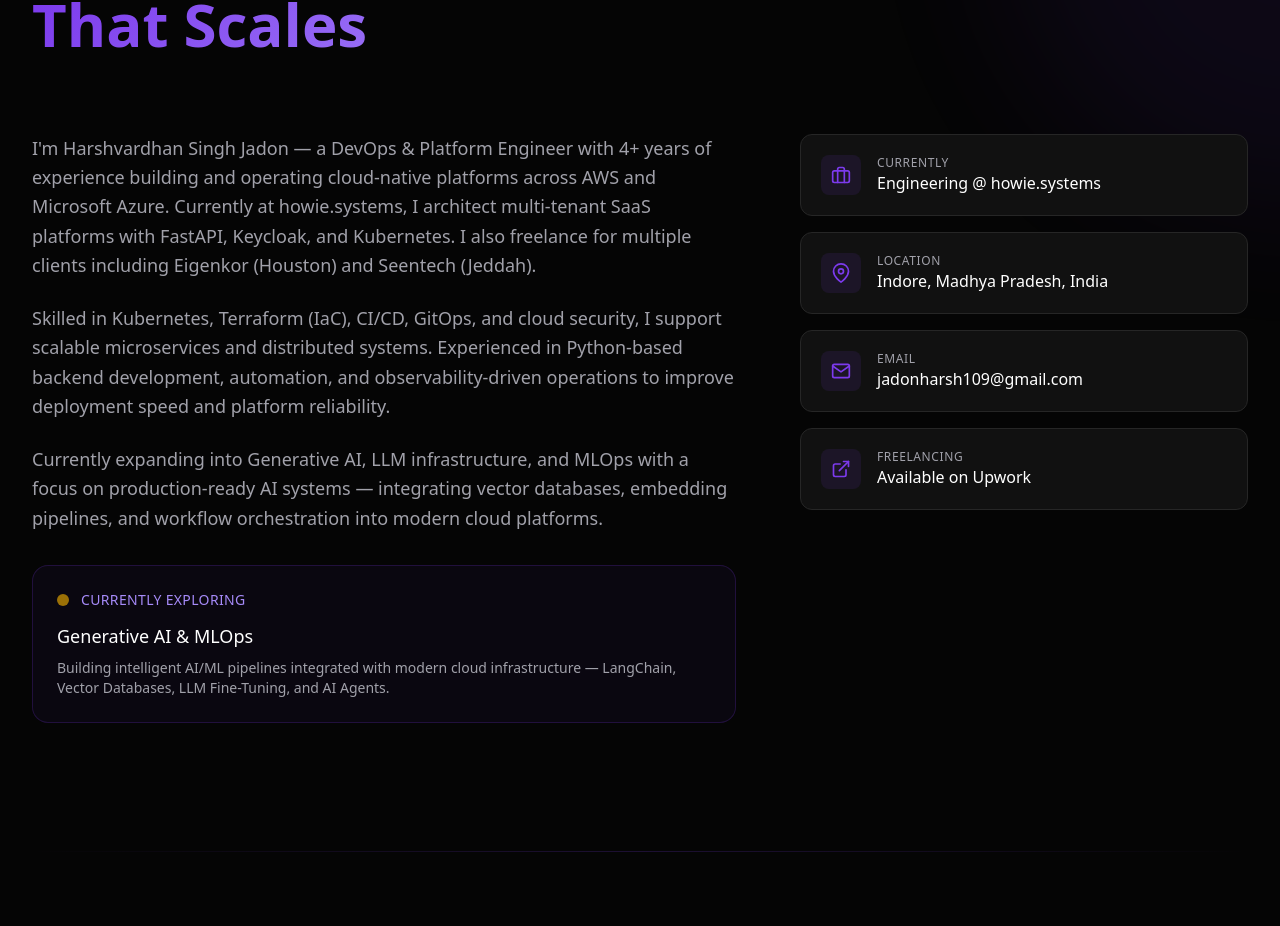
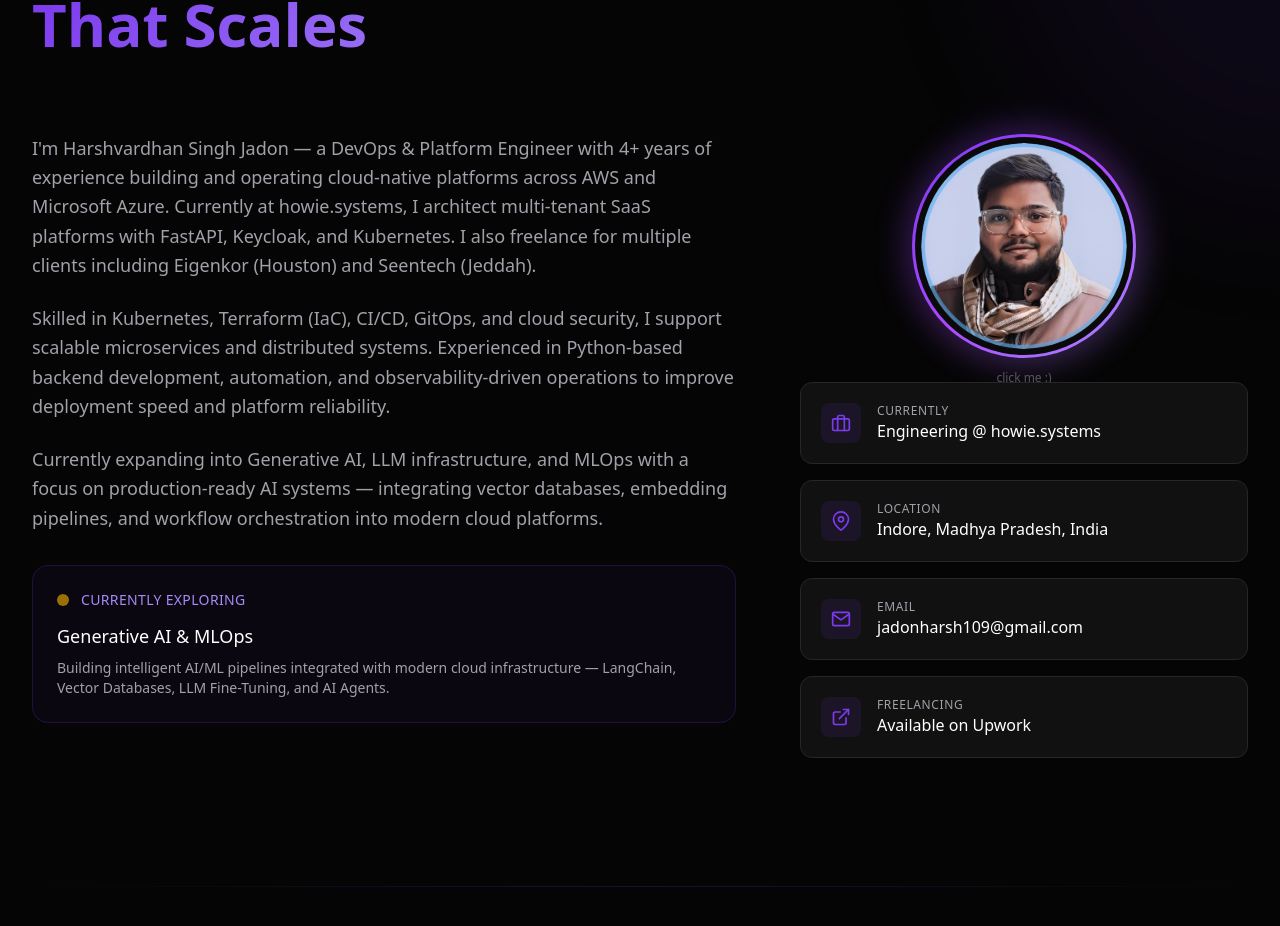
Before and after one commit to jadonharsh109/portfolio, a Next.js app: page / in a window 1280 px wide. Shown: the part 1194-2120 px from the top of the page. Built offline with nearby package versions, Linux system fonts and the light colour scheme.

Commit message:
feat: enhance About component with interactive profile photo and click effects

```diff
--- a/src/components/About.tsx
+++ b/src/components/About.tsx
@@ -1,11 +1,32 @@
 "use client";
 
-import { motion } from "framer-motion";
+import { useState } from "react";
+import { motion, AnimatePresence } from "framer-motion";
 import { aboutParagraphs, siteConfig } from "@/lib/data";
 import { AnimatedHeading, RevealOnScroll } from "./AnimatedText";
 import { FiMapPin, FiBriefcase, FiMail, FiExternalLink } from "react-icons/fi";
+import Image from "next/image";
 
 export default function About() {
+  const [clicked, setClicked] = useState(false);
+  const [clickCount, setClickCount] = useState(0);
+
+  const messages = [
+    "Hey there! 👋",
+    "Yes, that's me! 😄",
+    "Stop poking me! 😂",
+    "Okay fine, hire me? 🚀",
+    "I do Terraform btw 🏗️",
+    "kubectl get pods 🤓",
+    "Still here? Let's connect! 💬",
+  ];
+
+  const handlePhotoClick = () => {
+    setClicked(true);
+    setClickCount((prev) => prev + 1);
+    setTimeout(() => setClicked(false), 4000);
+  };
+
   return (
     <section id="about" className="relative py-32 overflow-hidden">
       {/* Background accent */}
@@ -63,8 +84,95 @@
             </RevealOnScroll>
           </div>
 
-          {/* Right column: info cards */}
+          {/* Right column: photo + info cards */}
           <div className="lg:col-span-2 space-y-4">
+            {/* Profile Photo */}
+            <RevealOnScroll direction="right">
+              <div className="flex justify-center mb-6">
+                <div className="relative">
+                  {/* Speech bubble popup */}
+                  <AnimatePresence>
+                    {clicked && (
+                      <motion.div
+                        initial={{ opacity: 0, y: 10, scale: 0.8 }}
+                        animate={{ opacity: 1, y: -20, scale: 1 }}
+                        exit={{ opacity: 0, y: -40, scale: 0.5 }}
+                        transition={{ type: "spring", stiffness: 400, damping: 20 }}
+                        className="absolute -top-16 left-1/2 -translate-x-1/2 z-20 whitespace-nowrap"
+                      >
+                        <div className="px-4 py-2 rounded-xl bg-accent text-white text-sm font-medium shadow-lg shadow-accent/30">
+                          {messages[(clickCount - 1) % messages.length]}
+                          <div className="absolute -bottom-1.5 left-1/2 -translate-x-1/2 w-3 h-3 bg-accent rotate-45" />
+                        </div>
+                      </motion.div>
+                    )}
+                  </AnimatePresence>
+
+                  {/* Emoji burst on click */}
+                  <AnimatePresence>
+                    {clicked && (
+                      <>
+                        {["✨", "🚀", "⚡", "💜"].map((emoji, i) => (
+                          <motion.span
+                            key={`${clickCount}-${i}`}
+                            initial={{ opacity: 1, scale: 0 }}
+                            animate={{
+                              opacity: [1, 0],
+                              scale: [0.5, 1.2],
+                              x: [0, (i % 2 === 0 ? 1 : -1) * (40 + i * 15)],
+                              y: [0, -(50 + i * 20)],
+                            }}
+                            transition={{ duration: 0.8, ease: "easeOut" }}
+                            className="absolute top-1/2 left-1/2 text-xl z-10 pointer-events-none"
+                          >
+                            {emoji}
+                          </motion.span>
+                        ))}
+                      </>
+                    )}
+                  </AnimatePresence>
+
+                  <motion.div
+                    onClick={handlePhotoClick}
+                    whileHover={{ scale: 1.03 }}
+                    whileTap={{ scale: 0.97, rotate: -3 }}
+                    transition={{ type: "spring", stiffness: 400, damping: 20 }}
+                    className="relative cursor-pointer group/photo"
+                  >
+                    {/* Subtle glow — static, no spinning */}
+                    <div className="absolute -inset-2 rounded-full bg-gradient-to-br from-accent via-purple-500 to-violet-400 opacity-30 blur-lg group-hover/photo:opacity-60 transition-opacity duration-500" />
+
+                    {/* Outer gradient ring */}
+                    <div className="relative w-48 h-48 md:w-56 md:h-56 rounded-full p-[3px] bg-gradient-to-br from-accent via-purple-500 to-violet-400">
+                      {/* Inner container */}
+                      <div className="w-full h-full rounded-full bg-[#0a0a0a] p-1.5 overflow-hidden">
+                        <div className="relative w-full h-full rounded-full overflow-hidden">
+                          <Image
+                            src="/profile.png"
+                            alt="Harshvardhan Singh Jadon"
+                            fill
+                            className="object-cover transition-transform duration-500 group-hover/photo:scale-105"
+                            priority
+                          />
+                        </div>
+                      </div>
+                    </div>
+
+                    {/* "Click me" hint */}
+                    {clickCount === 0 && (
+                      <motion.div
+                        animate={{ y: [0, -5, 0] }}
+                        transition={{ duration: 2, repeat: Infinity }}
+                        className="absolute -bottom-8 left-1/2 -translate-x-1/2 text-xs text-muted/50 font-mono whitespace-nowrap"
+                      >
+                        click me :)
+                      </motion.div>
+                    )}
+                  </motion.div>
+                </div>
+              </div>
+            </RevealOnScroll>
+
             {[
               {
                 icon: <FiBriefcase className="text-accent" size={20} />,
```
